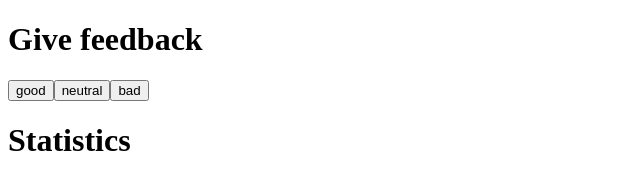
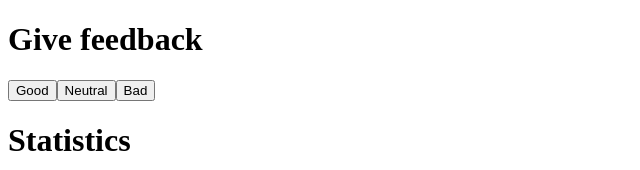
Before and after one commit to jogabeca-cpu/Exercises-Part-1-Full-Stack-open-Course, a React (Vite) app: page / in a window 1280 px wide. Shown: the top 170 px of the page, without its empty margins (0-640 px from the left). Built offline with nearby package versions, Linux system fonts and the light colour scheme.

Commit message:
exercise 1.11 Unicafe

```diff
--- a/src/App.jsx
+++ b/src/App.jsx
@@ -1,5 +1,4 @@
 import { useState } from 'react'
-
 
 // simple button component for feedback
 const Button = (props) => {
@@ -10,13 +9,15 @@
   )
 }
 
-// component for rendering a single statistic line
+// component for rendering a single statistic row
 const StatisticLine = (props) => {
   return (
-    <p>{props.text} {props.value}</p>
+    <tr>
+      <td>{props.text}</td>
+      <td>{props.value}</td>
+    </tr>
   )
 }
-
 
 // component for showing all statistics
 const Statistics = (props) => {
@@ -40,17 +41,20 @@
     <div>
       <h1>Statistics</h1>
 
-      {/* using StatisticLine component for each row */}
-      <StatisticLine text="good" value={props.good} />
-      <StatisticLine text="neutral" value={props.neutral} />
-      <StatisticLine text="bad" value={props.bad} />
-      <StatisticLine text="all" value={total} />
-      <StatisticLine text="average" value={average} />
-      <StatisticLine text="positive" value={positive + " %"} />
+      {/* using HTML table structure to render statistics */}
+      <table>
+        <tbody>
+          <StatisticLine text="Good" value={props.good} />
+          <StatisticLine text="Neutral" value={props.neutral} />
+          <StatisticLine text="Bad" value={props.bad} />
+          <StatisticLine text="All" value={total} />
+          <StatisticLine text="Average" value={average} />
+          <StatisticLine text="Positive" value={positive + " %"} />
+        </tbody>
+      </table>
     </div>
   )
 }
-
 
 const App = () => {
   // states for each button
@@ -62,10 +66,10 @@
     <div>
       <h1>Give feedback</h1>
 
-      {/* using the new Button component */}
-      <Button handleClick={() => setGood(good + 1)} text="good" />
-      <Button handleClick={() => setNeutral(neutral + 1)} text="neutral" />
-      <Button handleClick={() => setBad(bad + 1)} text="bad" />
+      {/* feedback buttons */}
+      <Button handleClick={() => setGood(good + 1)} text="Good" />
+      <Button handleClick={() => setNeutral(neutral + 1)} text="Neutral" />
+      <Button handleClick={() => setBad(bad + 1)} text="Bad" />
 
       {/* statistics view */}
       <Statistics good={good} neutral={neutral} bad={bad} />
```
